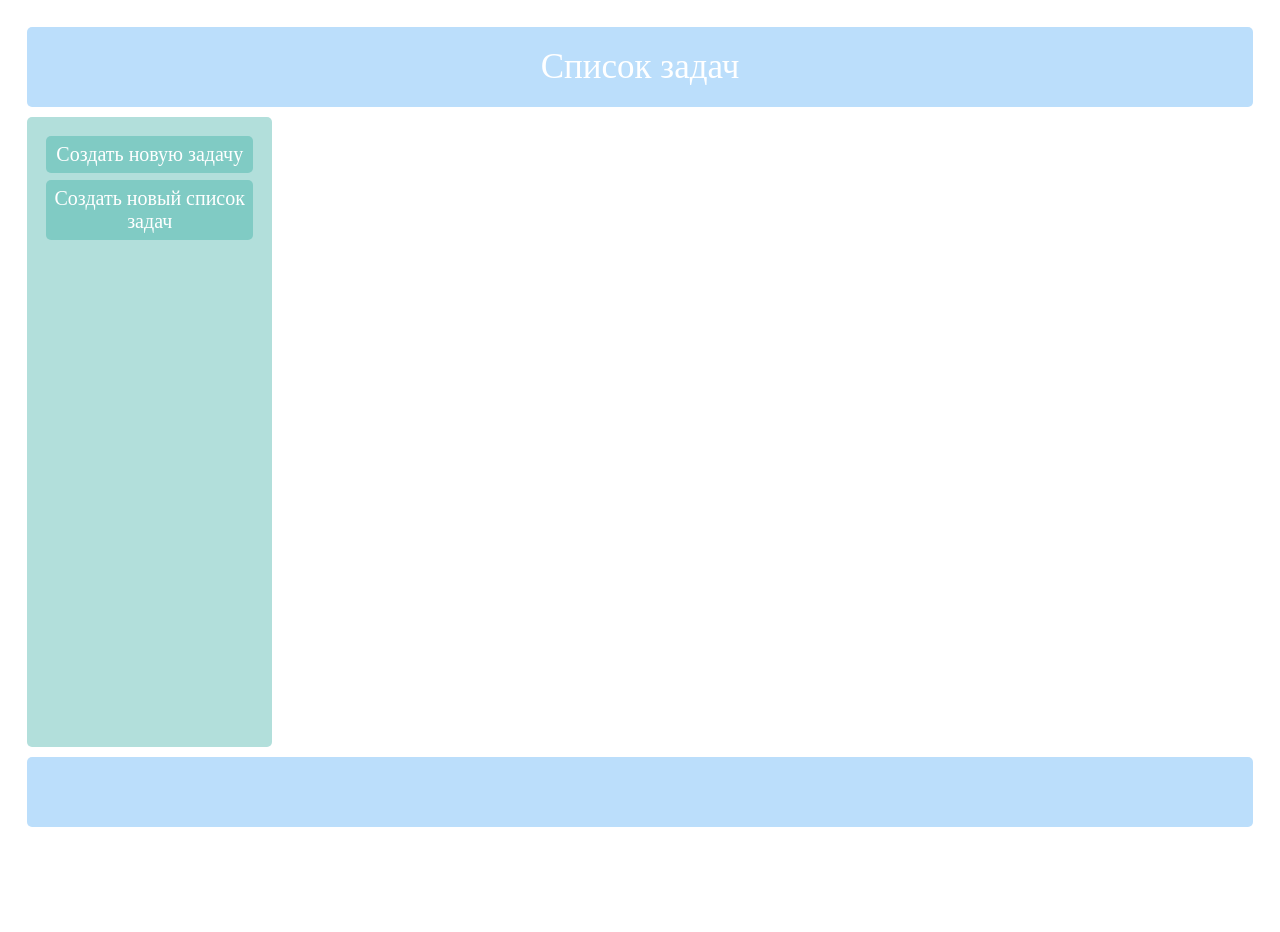
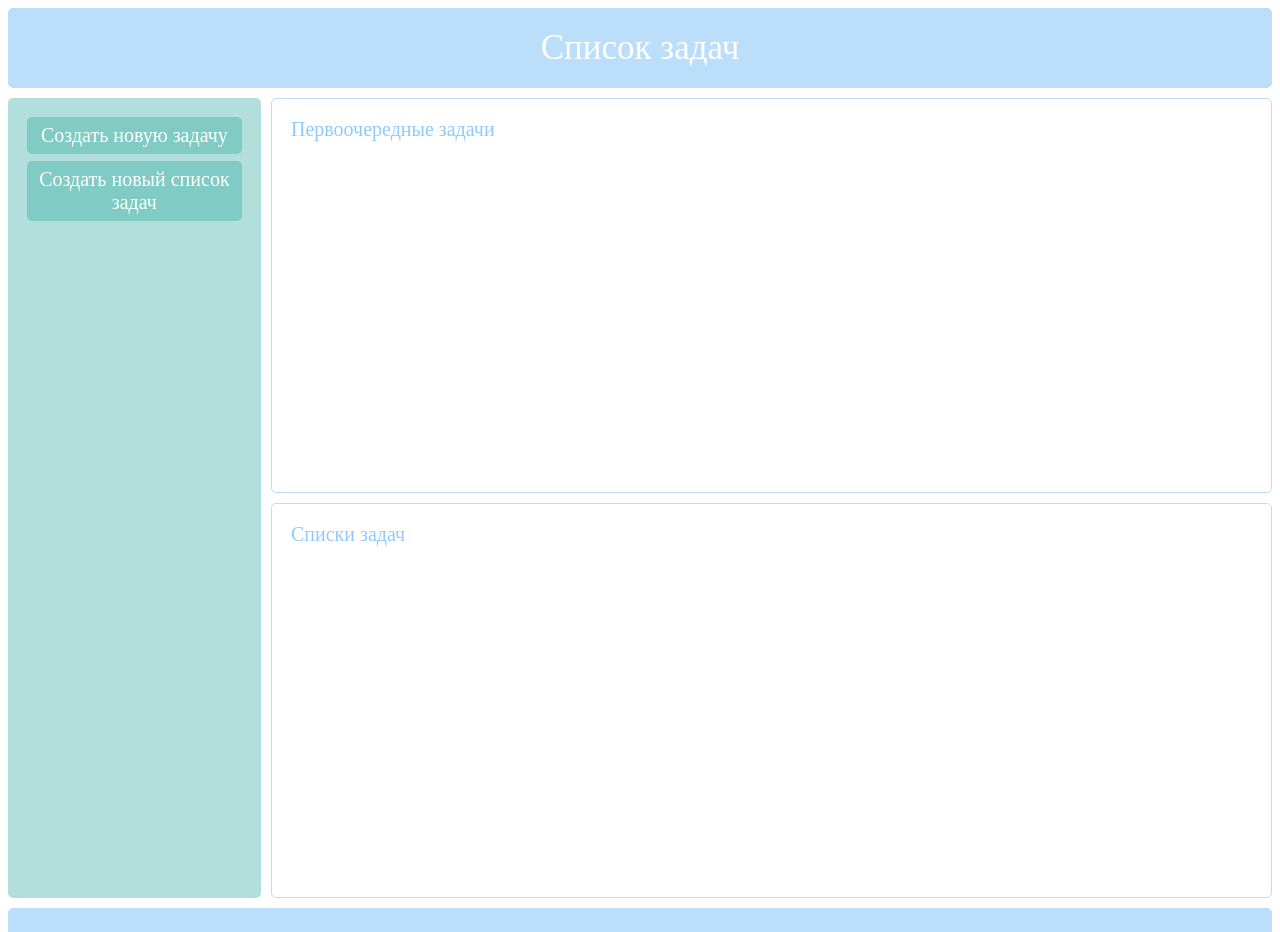
Before and after one commit to UstimenkoDenis/VueJS-todo, a Vue app: page / in a window 1280 px wide. Shown: the top 932 px of the page. Before the commit the page ends 854 px from the top, so only its background shows below. Built offline with nearby package versions, Linux system fonts and the light colour scheme.

Commit message:
layout completed

```diff
--- a/src/App.vue
+++ b/src/App.vue
@@ -1,12 +1,27 @@
 <template>
   <div id="app">
-    <header id="pageHeader">
+    <header id="page-header">
       Список задач
     </header>
-		<article id="mainArticle">
+		<article id="main-article">
+      <div class="tasks">
+        <div class="tasks__header">
+          Первоочередные задачи
+        </div>
+        <div class="tasks__body">
 
+        </div>
+      </div>
+      <div class="task-list">
+        <div class="task-list__header">
+          Списки задач
+        </div>
+        <div class="task-list__body">
+
+        </div>
+      </div>
     </article>
-		<nav id="mainNav">
+		<nav id="main-nav">
       <div class="button">
         Создать новую задачу
       </div>
@@ -14,8 +29,8 @@
         Создать новый список задач
       </div>
     </nav>
-	<footer id="pageFooter">
-
+	<footer id="page-footer">
+    ustimenkodenis@mail.ru
   </footer>
   </div>
 </template>
@@ -43,6 +58,7 @@ export default {
     grid-column-gap: 10px;
     height: 100vh;
     margin: 0;
+    padding: 0;
   }
 
   @media (max-width: 575px) {
@@ -66,7 +82,7 @@ export default {
       border-radius: 5px;
   }
 
-  #pageHeader {
+  #page-header {
     grid-area: header;
     background: #bbdefb;
     color: #fff;
@@ -75,18 +91,54 @@ export default {
     justify-content: center;
     align-items: center;
   }
-  #pageFooter {
-      grid-area: footer;
-      background: #bbdefb
-
+  #page-footer {
+    grid-area: footer;
+    background: #bbdefb;
+    display: flex;
+    justify-content: center;
+    align-items: center;
+    color: #fff;
+    font-size: 25px;
   }
-  #mainArticle {
-      grid-area: article;
-      background: #fff ;
+  #main-article {
+    grid-area: article;
+    background: #fff ;
+    display: grid;
+    grid-template-areas:
+    "tasks"
+    "taskList";
+    grid-template-rows: 0.5fr 0.5fr;
+    grid-template-columns: 1fr;
+    grid-row-gap: 10px;
+    height: 100vh;
+    margin: 0;
+    padding: 0;
   }
-  #mainNav {
-      grid-area: nav;
-      background: #b2dfdb;
+    .tasks {
+      grid-area: tasks;
+      padding: 0;
+      margin: 0;
+      border: 1px solid #bbdefb;
+      border-radius: 5px;
+    }
+      .tasks__header {
+        color:#90caf9 ;
+        font-size: 20px;
+      }
+    .task-list {
+      grid-area: taskList;
+      padding: 0;
+      margin: 0;
+      border: 1px solid #bbdefb;
+      border-radius: 5px;
+    }
+      .task-list__header {
+        color:#90caf9 ;
+        font-size: 20px;
+      }
+  #main-nav {
+    grid-area: nav;
+    background: #b2dfdb;
   }
     .button {
       position: relative;
@@ -105,10 +157,13 @@ export default {
       }
     .button:hover {
       cursor: pointer;
-      box-shadow: 2px 2px 5px rgba(48, 134, 126, 0.658);
+      box-shadow: 0 2px 5px rgba(48, 134, 126, 0.658);
+      background: #80cbc381;
     }
     .button:active {
       top: 2px;
+       box-shadow: 0 0 0;
     }
 
+
 </style>
```
